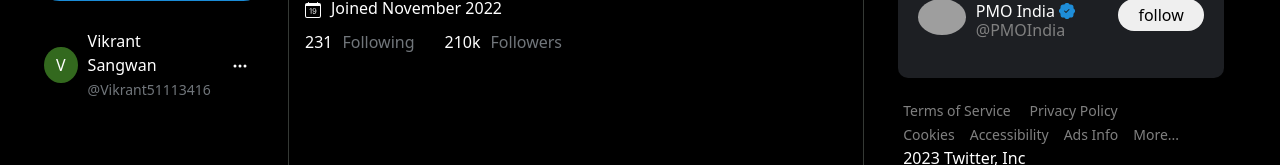
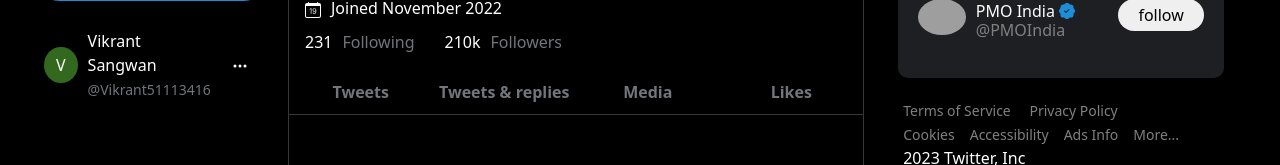
Before and after one commit to VikrantSangwan/twitter-clone, a React (Create React App) app in the folder Twitter-clone-react/twitter-clone/: page /profile in a window 1280 px wide. Shown: the part 514-679 px from the top of the page. Built offline with nearby package versions, Linux system fonts and the light colour scheme; grey boxes are pictures that could not be loaded.

Commit message:
Adding Profile Sections Tabs

```diff
--- a/Twitter-clone-react/twitter-clone/src/Components/MenuComponents/ProfileSection/ProfileSection.css
+++ b/Twitter-clone-react/twitter-clone/src/Components/MenuComponents/ProfileSection/ProfileSection.css
@@ -131,3 +131,18 @@
 .connection>div>span {
     color: #71767B;
 }
+
+.profiletweetcontainer {
+    display: flex;
+    /* border: solid 1px red; */
+    border-bottom: 1px solid #353935;
+}
+
+.profiletweetcontainer>div {
+    /* border: solid 1px blue; */
+    padding: 10px 0px;
+    text-align: center;
+    color: #71767B;
+    font-weight: 600;
+    cursor: pointer;
+}
--- a/Twitter-clone-react/twitter-clone/src/Components/MenuComponents/ProfileSection/ProfileSection.js
+++ b/Twitter-clone-react/twitter-clone/src/Components/MenuComponents/ProfileSection/ProfileSection.js
@@ -1,7 +1,20 @@
 import React from "react";
 import "./ProfileSection.css";
+import Tweetsreplies from "../ProfileSectionComp/Tweetsreplies/Tweetsreplies";
 
 function ProfileSection() {
+  function handleclickbtn(name) {
+    switch (name) {
+      // case "Tweets":
+      //   return <Tweets />;
+      case "Tweets&replies":
+        return console.log(<Tweetsreplies />);
+      // case "Media":
+      //   return <Media />;
+      // case "Likes":
+      //   return <Likes />;
+    }
+  }
   return (
     <div className="profilecontainer">
       <div className="profiletopcontainer">
@@ -71,7 +84,41 @@
           </div>
         </div>
       </div>
-      <div className="profiletweetcontainer"></div>
+      <div className="profiletweetcontainer">
+        <div
+          className="col-3"
+          onClick={() => {
+            handleclickbtn("Tweets");
+          }}
+        >
+          Tweets
+        </div>
+        <div
+          className="col-3"
+          onClick={() => {
+            handleclickbtn("Tweets&replies");
+          }}
+        >
+          Tweets & replies
+        </div>
+        <div
+          className="col-3"
+          onClick={() => {
+            handleclickbtn("Media");
+          }}
+        >
+          Media
+        </div>
+        <div
+          className="col-3"
+          onClick={() => {
+            handleclickbtn("Likes");
+          }}
+        >
+          Likes
+        </div>
+      </div>
+      <div>{handleclickbtn()}</div>
     </div>
   );
 }
```
